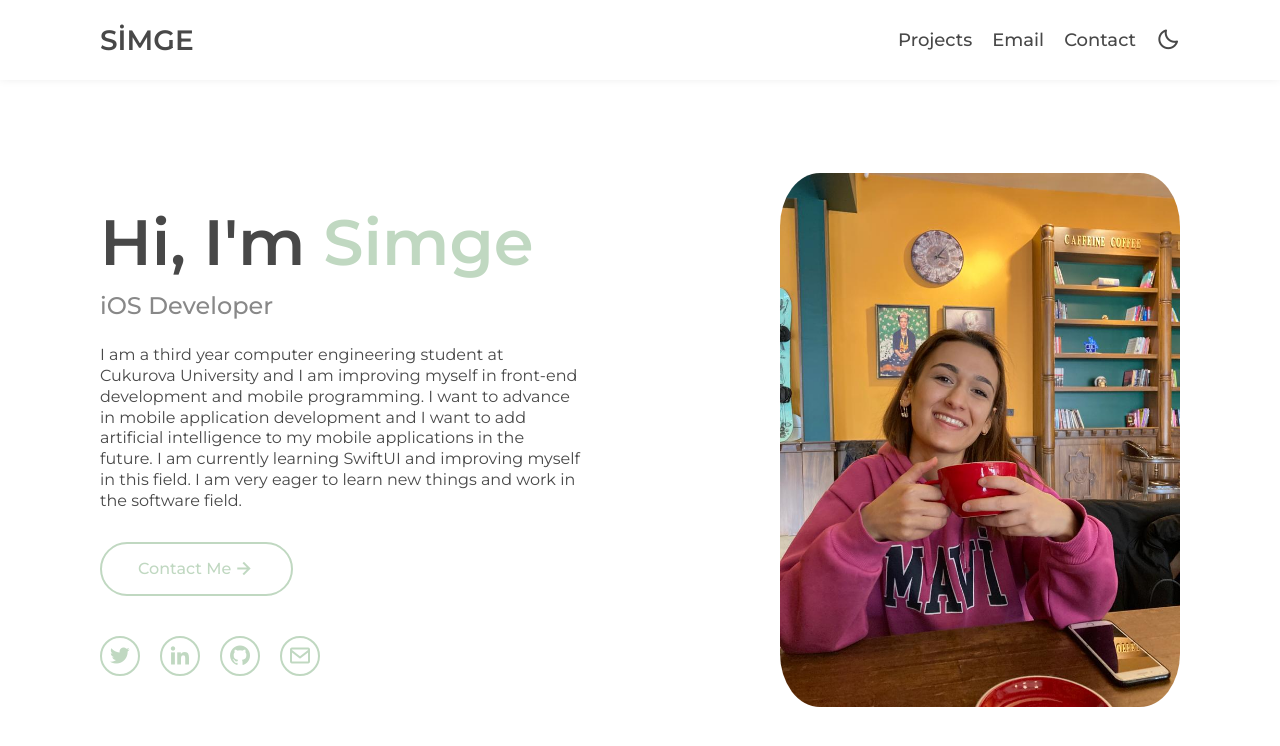
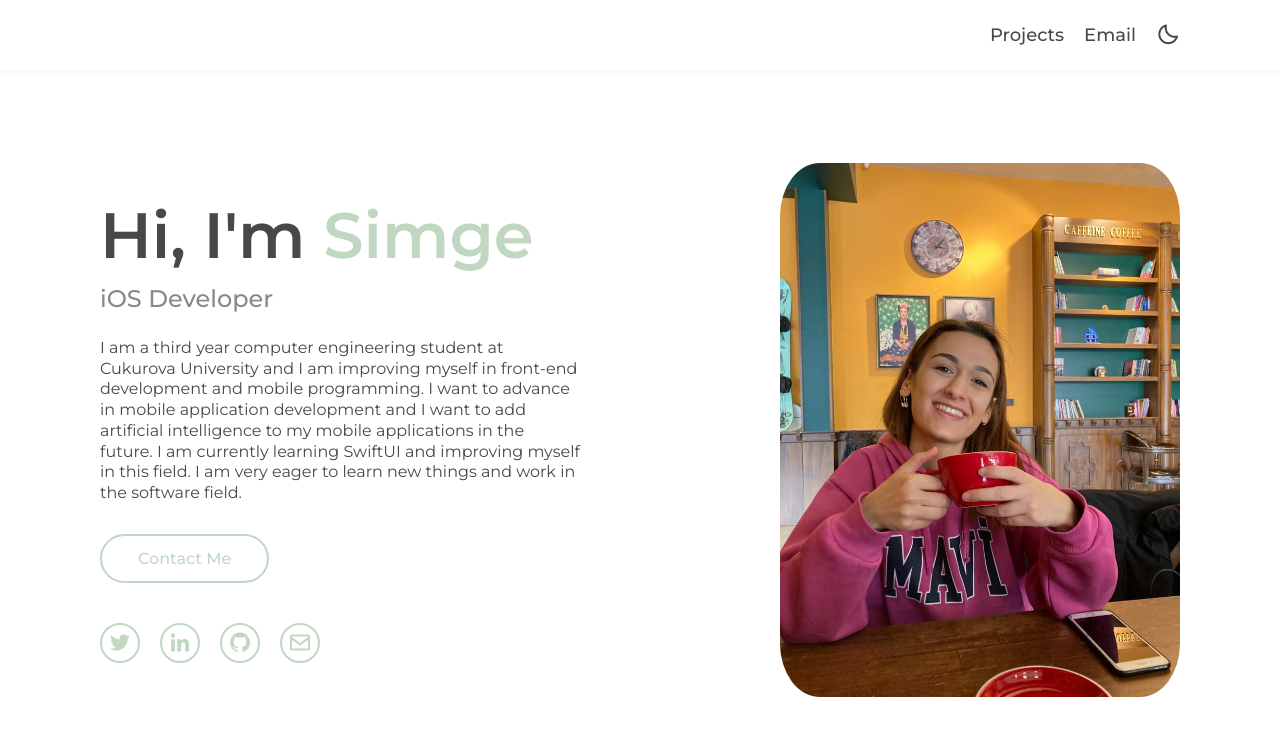
Before and after one commit to simgeatlhn/simgeatlhn.github.io, a plain HTML site: page index.html in a window 1280 px wide. Drawn offline with nearby package versions, Linux system fonts and the light colour scheme; a script that the page names is missing.

Commit message:
some fixes

```diff
--- a/index.html
+++ b/index.html
@@ -14,7 +14,7 @@
       <div class="header__container container">
         <div class="header__body">
           <div class="header__leftside">
-            <a href="#" title="" class="header__logo">SİMGE</a>
+            <a href="#" title="" class="header__logo"></a>
           </div>
           <div class="header__rightside">
             <div class="header__menu header-menu">
@@ -24,9 +24,6 @@
                 </li>
                 <li class="header-menu__item">
                   <a href="mailto:simgeeatlihan@gmail.com" title="" class="header-menu__link">Email</a>
-                </li>
-                <li class="header-menu__item">
-                  <a href="https://www.linkedin.com/notifications/?filter=all" title="" class="header-menu__link">Contact</a>
                 </li>
               </ul>
             </div>
@@ -54,7 +51,7 @@
             <p class="intro__text">
                 I am a third year computer engineering student at Cukurova University and I am improving myself in front-end development and mobile programming. I want to advance in mobile application development and I want to add artificial intelligence to my mobile applications in the future. I am currently learning SwiftUI and improving myself in this field. I am very eager to learn new things and work in the software field.</p>
                 <div class="intro__btn">
-              <a href="https://www.linkedin.com/notifications/?filter=all" title="" class="btn">Contact Me <i class='bx bx-right-arrow-alt' ></i></a>
+              <a href="#" title="" class="btn">Contact Me</a>
             </div>
             <div class="intro__socials intro-soc">
               <div class="intro-soc__item">
```
